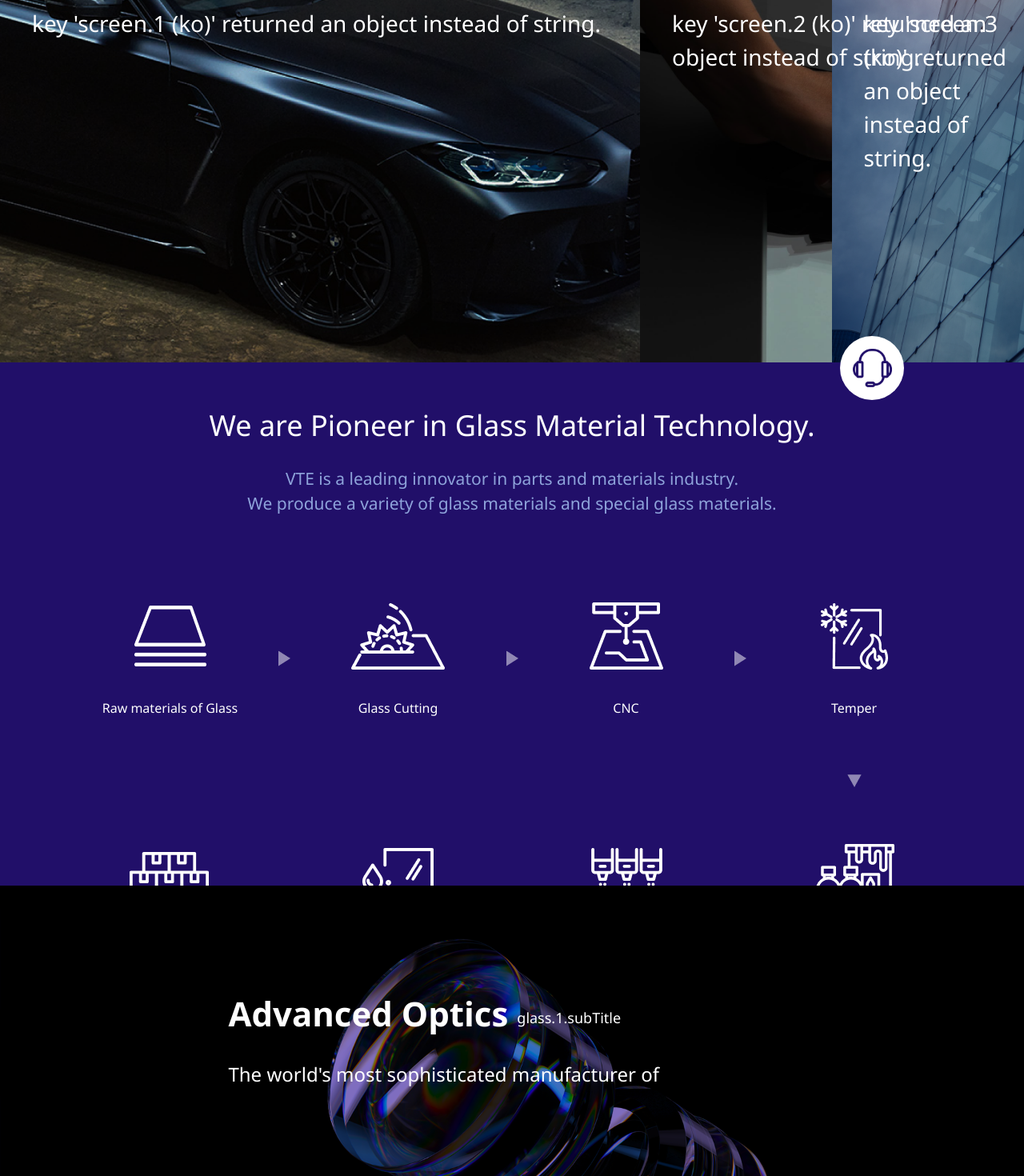
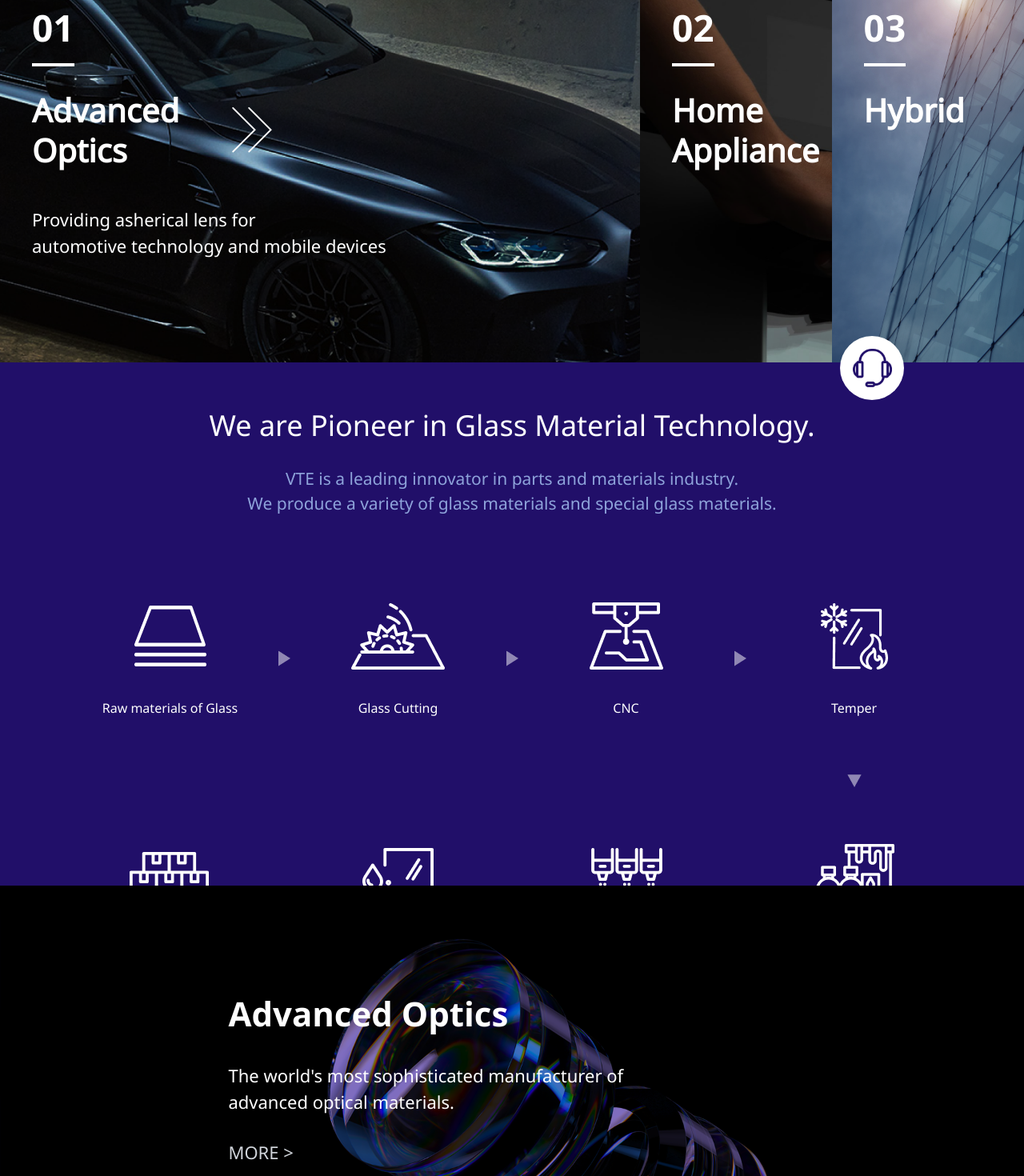
Before and after one commit to jkiwkoo/vte_front, a Next.js app: page / in a window 1280 px wide. Shown: the part 200-1670 px from the top of the page at 80% size. Built offline with nearby package versions, Linux system fonts and the light colour scheme; a web font is replaced by a local one.

Commit message:
Update screens

```diff
--- a/src/components/GlassScreen.tsx
+++ b/src/components/GlassScreen.tsx
@@ -1,6 +1,7 @@
 import { useTranslation } from 'react-i18next';
 import { useEffect, useRef, useState } from 'react';
 import Image from 'next/image';
+import { useRouter } from 'next/router';
 
 type GlassScreenProps = {
   glass: number;
@@ -10,6 +11,7 @@ type GlassScreenProps = {
 export const GlassScreen = ({ glass, isFocus }: GlassScreenProps) => {
   const { t } = useTranslation();
 
+  const router = useRouter();
   const ref = useRef<HTMLDivElement | null>(null);
   const [visible, setVisible] = useState(false);
 
@@ -43,16 +45,27 @@ export const GlassScreen = ({ glass, isFocus }: GlassScreenProps) => {
           }`}
           ref={ref}
         >
-          <div className="flex gap-[11px] items-center">
-            <div className="mt-[10vw] ml-[22.3vw] font-notoSansBold text-white text-[42px]">
-              {t(`glass.${glass}.title`)}
-            </div>
-            <div className="mt-[11vw] font-notoSans text-white text-[18px]">
-              {t(`glass.${glass}.subTitle`)}
-            </div>
+          <div className="mt-[10vw] ml-[22.3vw] font-notoSansBold font-bold text-white text-[42px]">
+            {t(`glass.${glass}.title`)}
           </div>
-          <div className="mt-[27px] ml-[22.3vw] font-notoSans text-white text-[24px]">
+          <div className="mt-[30px] ml-[22.3vw] font-notoSans text-white text-[22px]">
             {t(`glass.${glass}.description`)}
+          </div>
+          <div className="ml-[22.3vw] font-notoSans text-white text-[22px]">
+            {t(`glass.${glass}.description2`)}
+          </div>
+          <div
+            className="mt-[30px] ml-[22.3vw] font-notoSans text-gray-300 hover:text-white text-[22px] hover:cursor-pointer"
+            onClick={() => {
+              router.push({
+                pathname: `/products`,
+                query: {
+                  product: glass,
+                },
+              });
+            }}
+          >
+            {t('word.more')}
           </div>
         </div>
       ) : null}
--- a/src/components/Screen.tsx
+++ b/src/components/Screen.tsx
@@ -1,13 +1,16 @@
 import { useTranslation } from 'react-i18next';
 import { useState } from 'react';
 import Image from 'next/image';
+import { useRouter } from 'next/router';
 
 export const Screen = () => {
   const { t } = useTranslation();
+  const router = useRouter();
+
   const [currentScreen, setCurrentScreen] = useState(1);
 
   return (
-    <div className="h-[51.042vw] bg-vte-blue flex relative overflow-hidden">
+    <div className="pt-[100px] h-[51.042vw] bg-vte-blue flex relative overflow-hidden">
       <div
         className={`flex justify-start transition-all ${
           currentScreen === 1
@@ -23,8 +26,53 @@ export const Screen = () => {
             {`01`}
             <div className="mt-[10px] border-[2px] border-white"></div>
           </div>
-          <div className="font-notoSans text-[28px] text-white mt-[25px]">
-            {t(`screen.1`)}
+          <div className="font-notoSans font-bold text-[40px] text-white mt-[25px]">
+            {t(`screen.1.title`)}
+          </div>
+          <div className="font-notoSans font-bold text-[40px] text-white translate-y-[-10px]">
+            {t(`screen.1.title2`)}
+          </div>
+          <div
+            className={`${
+              currentScreen === 1 ? 'transition-all animate-fade-in' : 'hidden'
+            }`}
+          >
+            <div className="font-notoSans text-white text-[22px] mt-[30px]">
+              {t('screen.1.description')}
+            </div>
+            <div className="font-notoSans text-white text-[22px]">
+              {t('screen.1.description2')}
+            </div>
+            <Image
+              className="translate-x-[250px] translate-y-[-190px] hover:cursor-pointer"
+              src={'/images/Right2.png'}
+              width={30}
+              height={57}
+              alt="Right2"
+              onClick={() => {
+                router.push({
+                  pathname: `/products`,
+                  query: {
+                    product: 1,
+                  },
+                });
+              }}
+            />
+            <Image
+              className="translate-x-[270px] translate-y-[-247px] hover:cursor-pointer"
+              src={'/images/Right2.png'}
+              width={30}
+              height={57}
+              alt="Right2"
+              onClick={() => {
+                router.push({
+                  pathname: `/products`,
+                  query: {
+                    product: 1,
+                  },
+                });
+              }}
+            />
           </div>
         </div>
         <div className="w-[62.5vw] h-[51.042vw] absolute">
@@ -46,8 +94,53 @@ export const Screen = () => {
             {`02`}
             <div className="mt-[10px] border-[2px] border-white"></div>
           </div>
-          <div className="font-notoSans text-[28px] text-white mt-[25px]">
-            {t(`screen.2`)}
+          <div className="font-notoSans font-bold text-[40px] text-white mt-[25px]">
+            {t(`screen.2.title`)}
+          </div>
+          <div className="font-notoSans font-bold text-[40px] text-white translate-y-[-10px]">
+            {t(`screen.2.title2`)}
+          </div>
+          <div
+            className={`${
+              currentScreen === 2 ? 'transition-all animate-fade-in' : 'hidden'
+            }`}
+          >
+            <div className="font-notoSans text-white text-[22px] mt-[30px]">
+              {t('screen.2.description')}
+            </div>
+            <div className="font-notoSans text-white text-[22px]">
+              {t('screen.2.description2')}
+            </div>
+            <Image
+              className="translate-x-[250px] translate-y-[-190px] hover:cursor-pointer"
+              src={'/images/Right2.png'}
+              width={30}
+              height={57}
+              alt="Right2"
+              onClick={() => {
+                router.push({
+                  pathname: `/products`,
+                  query: {
+                    product: 2,
+                  },
+                });
+              }}
+            />
+            <Image
+              className="translate-x-[270px] translate-y-[-247px] hover:cursor-pointer"
+              src={'/images/Right2.png'}
+              width={30}
+              height={57}
+              alt="Right2"
+              onClick={() => {
+                router.push({
+                  pathname: `/products`,
+                  query: {
+                    product: 2,
+                  },
+                });
+              }}
+            />
           </div>
         </div>
         <div className="w-[62.5vw] h-[51.042vw] absolute">
@@ -69,8 +162,50 @@ export const Screen = () => {
             {`03`}
             <div className="mt-[10px] border-[2px] border-white"></div>
           </div>
-          <div className="font-notoSans text-[28px] text-white mt-[25px]">
-            {t(`screen.3`)}
+          <div className="font-notoSans font-bold text-[40px] text-white mt-[25px]">
+            {t(`screen.3.title`)}
+          </div>
+          <div
+            className={`${
+              currentScreen === 3 ? 'transition-all animate-fade-in' : 'hidden'
+            }`}
+          >
+            <div className="font-notoSans text-white text-[22px] mt-[30px]">
+              {t('screen.3.description')}
+            </div>
+            <div className="font-notoSans text-white text-[22px]">
+              {t('screen.3.description2')}
+            </div>
+            <Image
+              className="translate-x-[200px] translate-y-[-170px] hover:cursor-pointer"
+              src={'/images/Right2.png'}
+              width={30}
+              height={57}
+              alt="Right2"
+              onClick={() => {
+                router.push({
+                  pathname: `/products`,
+                  query: {
+                    product: 4,
+                  },
+                });
+              }}
+            />
+            <Image
+              className="translate-x-[220px] translate-y-[-227px] hover:cursor-pointer"
+              src={'/images/Right2.png'}
+              width={30}
+              height={57}
+              alt="Right2"
+              onClick={() => {
+                router.push({
+                  pathname: `/products`,
+                  query: {
+                    product: 4,
+                  },
+                });
+              }}
+            />
           </div>
         </div>
         <div className="w-[62.5vw] h-[51.042vw] absolute">
--- a/src/pages/support/index.tsx
+++ b/src/pages/support/index.tsx
@@ -1,13 +1,19 @@
 import { ContactUs } from '@/components/ContactUs';
 import { CustomerSupport } from '@/components/CustomerSupport';
 import { Header } from '@/components/Header';
-import { useState } from 'react';
+import { useRouter } from 'next/router';
+import { useEffect, useState } from 'react';
 import { useTranslation } from 'react-i18next';
 
 const Support = () => {
   const { t } = useTranslation();
+  const router = useRouter();
 
   const [isContactUs, setIsContactUs] = useState(false);
+
+  useEffect(() => {
+    router.query?.tab ? setIsContactUs(true) : null;
+  }, []);
 
   return (
     <>
--- a/tailwind.config.js
+++ b/tailwind.config.js
@@ -15,7 +15,9 @@ module.exports = {
         'vte-gray-4': '#676767',
         'vte-gray-5': '#3E3E3E',
         'vte-gray-6': '#606060',
+        'vte-gray-7': '#949494',
         'vte-violet': '#18082C',
+        'vte-violet2': '#8B6DFF',
         'vte-light-blue': '#8EA3DA',
         'vte-blue': '#432E9A',
         'vte-blue-2': '#3A248F',
```
